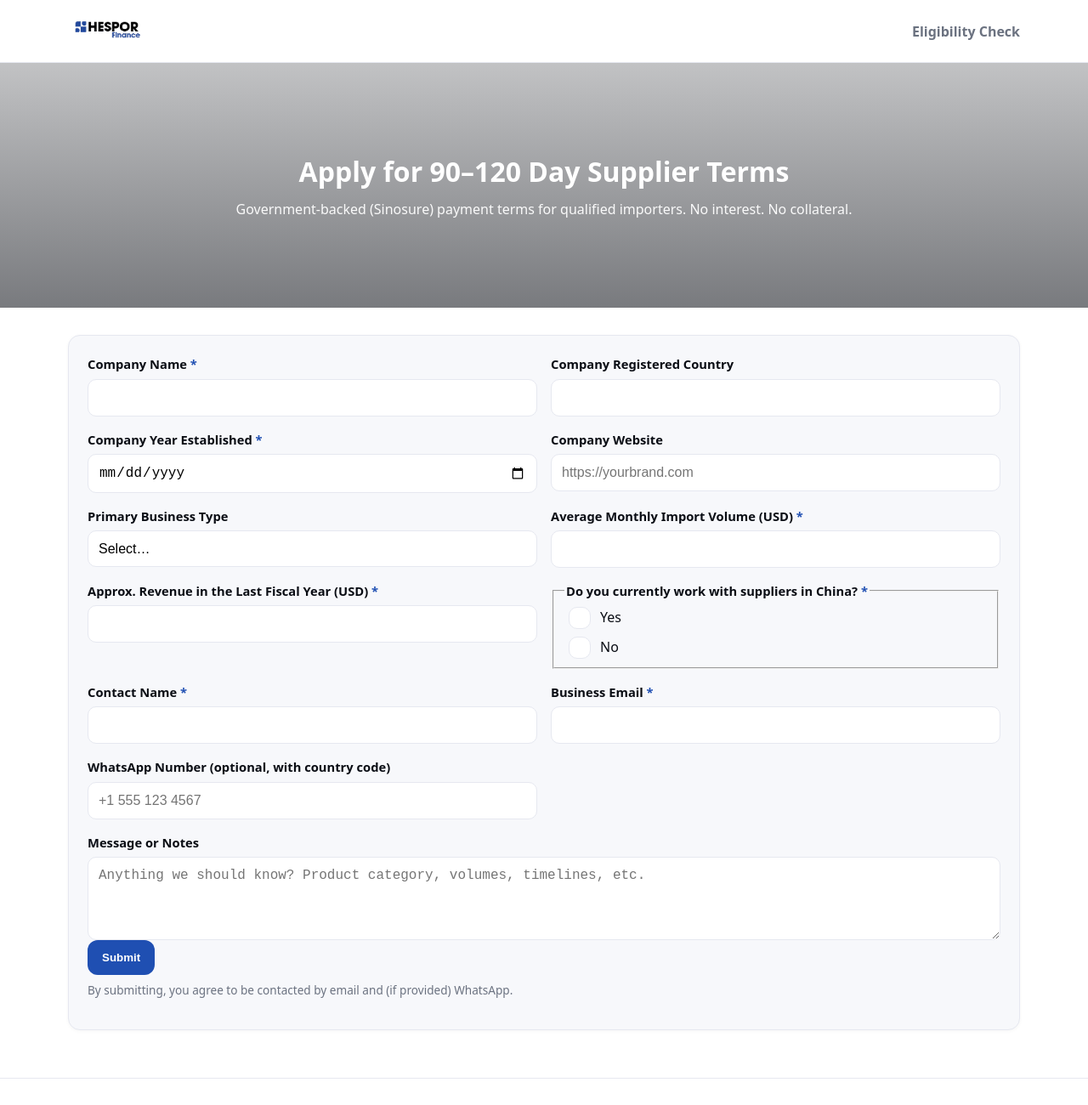
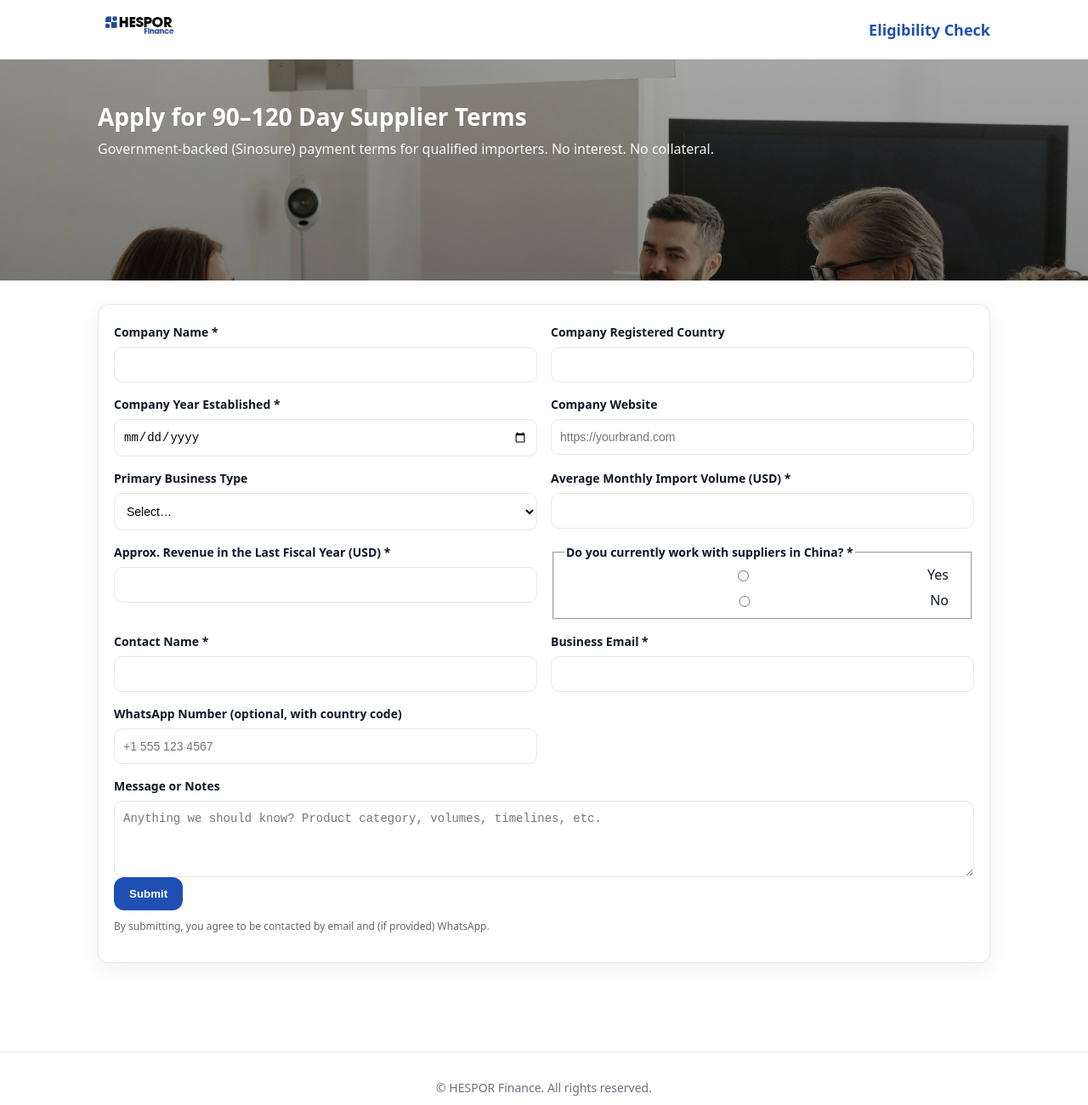
Before and after one commit to Hespor-Trading/hespor-finance-form, a plain HTML site: page index.html in a window 1280 px wide. Shown: the top 1300 px of the page at 85% size. Drawn offline with Linux system fonts and the light colour scheme.

Commit message:
Update styles.css

```diff
--- a/styles.css
+++ b/styles.css
@@ -1,96 +1,51 @@
 :root{
+  --blue:#1f4fb3;
+  --black:#0f172a;
+  --gray:#e5e7eb;
+  --border:#e6e6e6;
   --bg:#ffffff;
-  --text:#0a0d14;
-  --muted:#6b7280;
-  --brand:#1f4fb2;
-  --brand-2:#245ed1;
-  --card:#f7f8fb;
-  --line:#e6e8f0;
-  --success:#0ea35a;
-  --warn:#b45309;
 }
+*{box-sizing:border-box}
+html,body{margin:0;padding:0;font-family:system-ui,-apple-system,Segoe UI,Roboto,Inter,Arial,sans-serif;color:var(--black);background:var(--bg)}
+.container{width:min(1050px,92%);margin-inline:auto}
 
-*{box-sizing:border-box}
-html,body{margin:0;padding:0;background:var(--bg);color:var(--text);font:16px/1.5 system-ui,-apple-system,Segoe UI,Roboto,Inter,Arial,sans-serif}
+.site-header{border-bottom:1px solid var(--border);background:#fff;position:sticky;top:0;z-index:10}
+.header-inner{display:flex;align-items:center;gap:16px;padding:14px 0}
+.logo{height:36px;width:auto}
+.page-title{margin:0 0 0 auto;font-size:18px;font-weight:600;color:var(--blue)}
 
-.container{width:min(1120px,92vw);margin-inline:auto}
+.hero{position:relative;min-height:260px;background:url('/hero.jpg') center/cover no-repeat}
+.hero-overlay{position:absolute;inset:0;background:linear-gradient(180deg,rgba(0,0,0,.35),rgba(0,0,0,.45))}
+.hero-content{position:relative;padding:48px 0;color:#fff}
+.hero h2{margin:0 0 8px 0;font-size:28px}
+.hero p{margin:0;font-weight:500;opacity:.95}
 
-.site-header{border-bottom:1px solid var(--line);background:#fff}
-.header-inner{display:flex;align-items:center;gap:16px;padding:14px 0}
-.logo{height:34px;width:auto;display:block}
-.page-title{font-size:1rem;font-weight:600;margin-left:auto;color:var(--muted)}
+.form-wrap{padding:28px 0 64px}
+.card{background:#fff;border:1px solid var(--border);border-radius:12px;padding:22px 18px;box-shadow:0 8px 24px rgba(15,23,42,.06)}
+.grid{display:grid;grid-template-columns:repeat(2,minmax(0,1fr));gap:16px}
+.field{display:flex;flex-direction:column;gap:8px}
+.field--full{grid-column:1 / -1}
+.field span,.field legend{font-size:14px;font-weight:600}
+input,select,textarea{
+  width:100%;padding:12px 10px;border:1px solid var(--border);border-radius:10px;font-size:14px;background:#fff
+}
+input:focus,select:focus,textarea:focus{outline:2px solid rgba(31,79,179,.25)}
+.radio{display:inline-flex;align-items:center;gap:8px;margin-right:14px}
 
-.hero{position:relative;min-height:36vh;display:grid;place-items:center}
-.hero-media{
-  position:absolute;inset:0;
-  background:url("/hero.jpg") center/cover no-repeat;
-  filter:grayscale(0.15) contrast(1.05) brightness(0.95);
+.btn{appearance:none;border:0;border-radius:12px;padding:12px 18px;font-weight:700;cursor:pointer}
+.btn-primary{background:var(--blue);color:#fff}
+.btn-primary:hover{filter:brightness(.96)}
+
+.notice{margin:10px 0 0;padding:12px 14px;border-radius:10px;background:#fff4f4;border:1px solid #ffd8d8;color:#7a1111;font-weight:600}
+
+.tiny{font-size:12px;color:#666;margin-top:10px}
+
+.site-footer{border-top:1px solid var(--border);padding:18px 0;margin-top:40px;color:#6b7280;font-size:14px;text-align:center}
+
+.honeypot{display:none}
+
+@media (max-width:780px){
+  .grid{grid-template-columns:1fr}
+  .hero{min-height:200px}
+  .hero h2{font-size:22px}
 }
-.hero-overlay{position:absolute;inset:0;background:linear-gradient(180deg,rgba(10,13,20,.25),rgba(10,13,20,.55))}
-.hero-content{position:relative;color:#fff;text-align:center;padding:48px 0}
-.hero h2{font-size:2rem;margin:0 0 8px}
-.hero p{opacity:.95;margin:0}
-
-.form-wrap{padding:32px 0 56px}
-.card{
-  background:var(--card);
-  border:1px solid var(--line);
-  border-radius:14px;
-  padding:22px;
-  box-shadow:0 1px 4px rgba(0,0,0,.04);
-}
-
-.grid{
-  display:grid;
-  grid-template-columns:repeat(2,minmax(0,1fr));
-  gap:16px;
-}
-.field{display:flex;flex-direction:column;gap:6px}
-.field span, .field legend{font-weight:600;font-size:.92rem}
-.field b{color:var(--brand)}
-.field input, .field select, .field textarea{
-  appearance:none;
-  border:1px solid var(--line);
-  background:#fff;
-  border-radius:10px;
-  padding:12px 12px;
-  font-size:1rem;
-  outline:none;
-}
-.field input:focus, .field select:focus, .field textarea:focus{
-  border-color:var(--brand);
-  box-shadow:0 0 0 3px rgba(31,79,178,.12);
-}
-.field--full{grid-column:1/-1}
-
-.radio{display:inline-flex;align-items:center;gap:8px;margin-right:16px}
-
-.honeypot{position:absolute;left:-9999px;opacity:0;height:0;width:0}
-
-.notice{
-  margin:8px 0 0;
-  padding:10px 12px;
-  border-radius:10px;
-  font-size:.95rem;
-  background:#fff3e6;
-  color:#7a3e09;
-  border:1px solid #f3dcc3;
-}
-
-.btn{
-  display:inline-flex;align-items:center;justify-content:center;
-  border:1px solid transparent;border-radius:12px;
-  padding:12px 16px;font-weight:700;cursor:pointer
-}
-.btn-primary{background:var(--brand);color:#fff}
-.btn-primary:hover{background:var(--brand-2)}
-
-.tiny{color:var(--muted);font-size:.85rem;margin-top:8px}
-
-.site-footer{border-top:1px solid var(--line);padding:22px 0;color:var(--muted);background:#fff}
-
-@media (max-width: 820px){
-  .grid{grid-template-columns:1fr}
-  .hero{min-height:30vh}
-  .hero h2{font-size:1.6rem}
-}
```
